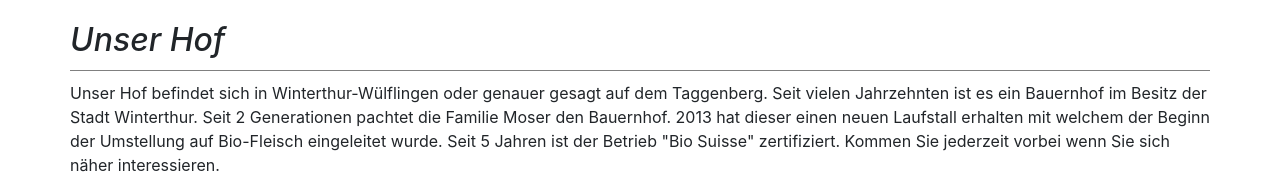
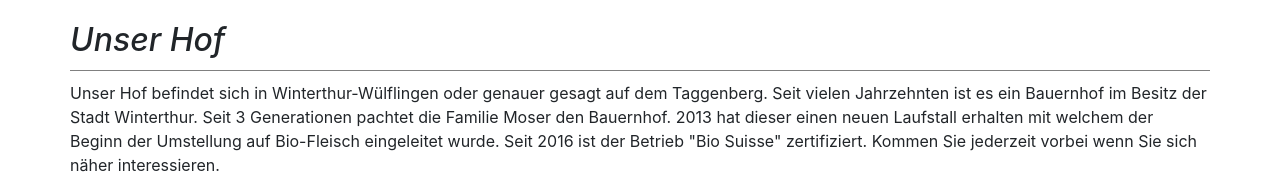
Before and after one commit to Kubli/taggi, a PHP site: template templates/index.twig in a window 1280 px wide. Shown: the part 1928-2121 px from the top of the page. Run offline with PHP 8.4, Linux system fonts and the light colour scheme; the template is opened without the code that fills it, so the values that code supplies are empty; some libraries are stand-ins or nearby versions.

Commit message:
fix text

```diff
--- a/templates/index.twig
+++ b/templates/index.twig
@@ -215,8 +215,8 @@
     <section id="hof">
 		<span class="anchor" id="hof-anchor"></span>
         <h2>Unser Hof</h2>
-        <p>Unser Hof befindet sich in Winterthur-Wülflingen oder genauer gesagt auf dem Taggenberg. Seit vielen Jahrzehnten ist es ein Bauernhof im Besitz der Stadt Winterthur. Seit 2 Generationen pachtet die Familie Moser den Bauernhof.
-		2013 hat dieser einen neuen Laufstall erhalten mit welchem der Beginn der Umstellung auf Bio-Fleisch eingeleitet wurde. Seit 5 Jahren ist der Betrieb "Bio Suisse" zertifiziert. Kommen Sie jederzeit vorbei wenn Sie sich näher interessieren.</p>
+        <p>Unser Hof befindet sich in Winterthur-Wülflingen oder genauer gesagt auf dem Taggenberg. Seit vielen Jahrzehnten ist es ein Bauernhof im Besitz der Stadt Winterthur. Seit 3 Generationen pachtet die Familie Moser den Bauernhof.
+		2013 hat dieser einen neuen Laufstall erhalten mit welchem der Beginn der Umstellung auf Bio-Fleisch eingeleitet wurde. Seit 2016 ist der Betrieb "Bio Suisse" zertifiziert. Kommen Sie jederzeit vorbei wenn Sie sich näher interessieren.</p>
         <div id="gallery-hof" class="carousel slide d-md-block" data-interval="false" data-ride="carousel">
             <ol class="carousel-indicators">
                 <li data-target="#gallery-hof" data-slide-to="0" class="active"></li>
```
